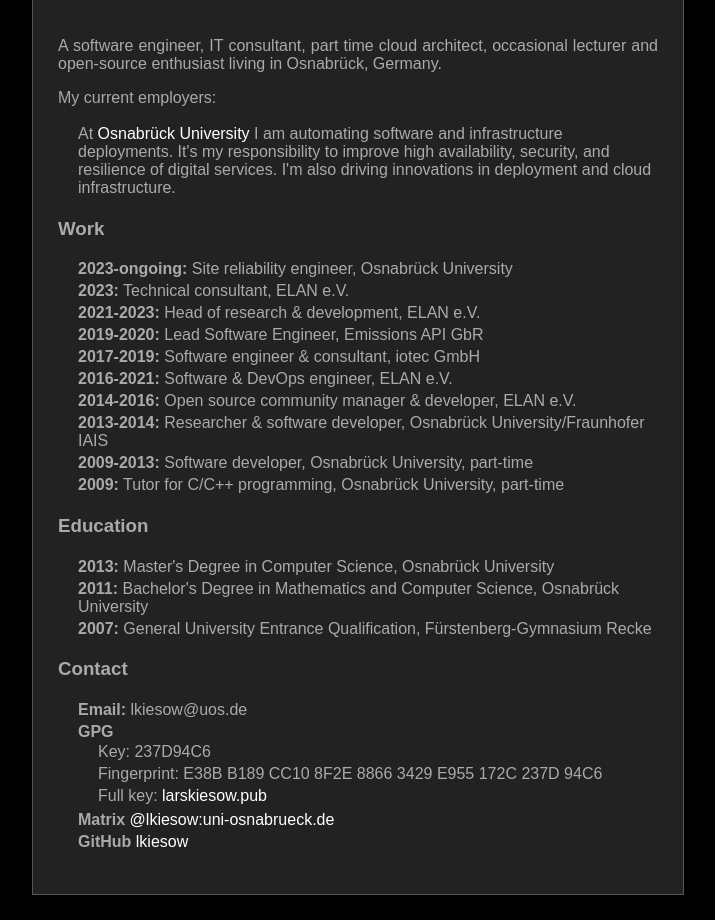
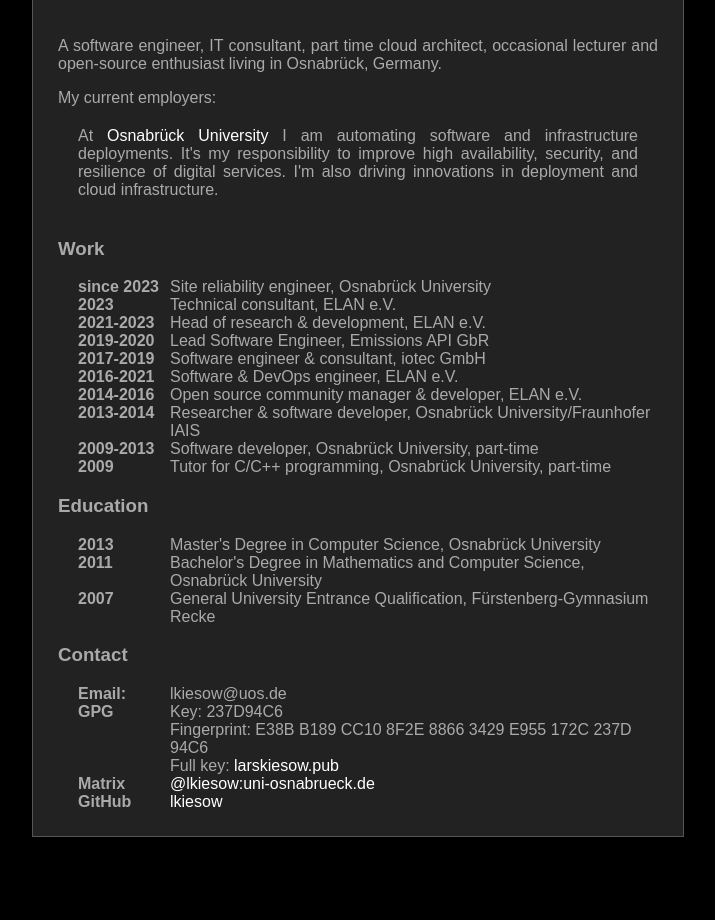
Before and after one commit to lkiesow/lkiesow.io, a plain HTML site: page about.html in a window 1280 px wide. Shown: the part 516-1436 px from the top of the page, without its empty margins (282-997 px from the left). After the commit the page ends 1378 px from the top, so only its background shows below. Drawn offline with Linux system fonts and the light colour scheme.

Commit message:
CSS grid for about page

```diff
--- a/about.css
+++ b/about.css
@@ -60,8 +60,21 @@
 	color: #666;
 }
 
-ul {
+grid {
+	display: grid;
+	grid-template-columns: 90px auto;
+	column-gap: 2px;
+	text-align: left;
 	padding-left: 20px;
+}
+
+grid > span:nth-child(2n-1) {
+	font-weight: bold;
+}
+
+work {
+	padding: 20px;
+	display: block;
 }
 
 li {
--- a/about.html
+++ b/about.html
@@ -30,36 +30,34 @@
 			<p>
 			My current employers:
 
-			<ul>
-				<li>
-					At <a href=https://uni-osnabrueck.de>Osnabrück University</a>
-					I am automating software and infrastructure deployments.
-					It's my responsibility to improve high availability, security, and resilience of digital services.
-					I'm also driving innovations in deployment and cloud infrastructure.
-				</li>
-			</ul>
+			<work>
+				At <a href=https://uni-osnabrueck.de>Osnabrück University</a>
+				I am automating software and infrastructure deployments.
+				It's my responsibility to improve high availability, security, and resilience of digital services.
+				I'm also driving innovations in deployment and cloud infrastructure.
+			</work>
 			</p>
 
 			<h3>Work</h3>
-			<ul>
-				<li><strong>2023-ongoing:</strong> Site reliability engineer, Osnabrück University</li>
-				<li><strong>2023:</strong> Technical consultant, ELAN e.V.</li>
-				<li><strong>2021-2023:</strong> Head of research &amp; development, ELAN e.V.</li>
-				<li><strong>2019-2020:</strong> Lead Software Engineer, Emissions API GbR</li>
-				<li><strong>2017-2019:</strong> Software engineer &amp; consultant, iotec GmbH</li>
-				<li><strong>2016-2021:</strong> Software &amp; DevOps engineer, ELAN e.V.</li>
-				<li><strong>2014-2016:</strong> Open source community manager &amp; developer, ELAN e.V.</li>
-				<li><strong>2013-2014:</strong> Researcher &amp; software developer, Osnabrück University/Fraunhofer IAIS</li>
-				<li><strong>2009-2013:</strong> Software developer, Osnabrück University, part-time</li>
-				<li><strong>2009:</strong> Tutor for C/C++ programming, Osnabrück University, part-time</li>
-			</ul>
+			<grid>
+				<span>since 2023</span><span>Site reliability engineer, Osnabrück University</span>
+				<span>2023</span><span>Technical consultant, ELAN e.V.</span>
+				<span>2021-2023</span><span>Head of research &amp; development, ELAN e.V.</span>
+				<span>2019-2020</span><span>Lead Software Engineer, Emissions API GbR</span>
+				<span>2017-2019</span><span>Software engineer &amp; consultant, iotec GmbH</span>
+				<span>2016-2021</span><span>Software &amp; DevOps engineer, ELAN e.V.</span>
+				<span>2014-2016</span><span>Open source community manager &amp; developer, ELAN e.V.</span>
+				<span>2013-2014</span><span>Researcher &amp; software developer, Osnabrück University/Fraunhofer IAIS</span>
+				<span>2009-2013</span><span>Software developer, Osnabrück University, part-time</span>
+				<span>2009</span><span>Tutor for C/C++ programming, Osnabrück University, part-time</span>
+			</grid>
 
 			<h3>Education</h3>
-			<ul>
-				<li><strong>2013:</strong> Master's Degree in Computer Science, Osnabrück University</li>
-				<li><strong>2011:</strong> Bachelor's Degree in Mathematics and Computer Science, Osnabrück University</li>
-				<li><strong>2007:</strong> General University Entrance Qualification, Fürstenberg-Gymnasium Recke</li>
-			</ul>
+			<grid>
+				<span>2013</span><span>Master's Degree in Computer Science, Osnabrück University</span>
+				<span>2011</span><span>Bachelor's Degree in Mathematics and Computer Science, Osnabrück University</span>
+				<span>2007</span><span>General University Entrance Qualification, Fürstenberg-Gymnasium Recke</span>
+			</grid>
 
 			<!--
 			<h3>Conferences</h3>
@@ -120,18 +118,14 @@
 
 
 			<h3>Contact</h3>
-			<ul>
-				<li><strong>Email:</strong> lkiesow&#64;uos.de</li>
-				<li><strong>GPG</strong>
-					<ul>
-						<li>Key: 237D94C6</li>
-						<li>Fingerprint: E38B B189 CC10 8F2E 8866  3429 E955 172C 237D 94C6</li>
-						<li>Full key: <a href=larskiesow.pub>larskiesow.pub</a></li>
-					</ul>
-				</li>
-				<li><strong>Matrix</strong> <a href=https://matrix.to/#/@lkiesow:uni-osnabrueck.de>@lkiesow:uni-osnabrueck.de</a></li>
-				<li><strong>GitHub</strong> <a href=https://github.com/lkiesow>lkiesow</a></li>
-			</ul>
+			<grid>
+				<span>Email:</span><span>lkiesow&#64;uos.de</span>
+				<span>GPG</span><span>Key: 237D94C6</span>
+				<span></span><span>Fingerprint: E38B B189 CC10 8F2E 8866  3429 E955 172C 237D 94C6</span>
+				<span></span><span>Full key: <a href=larskiesow.pub>larskiesow.pub</a></span>
+				<span>Matrix</span><span><a href=https://matrix.to/#/@lkiesow:uni-osnabrueck.de>@lkiesow:uni-osnabrueck.de</a></span>
+				<span>GitHub</span><span><a href=https://github.com/lkiesow>lkiesow</a></span>
+			</grid>
 
 		</div>
 
```
